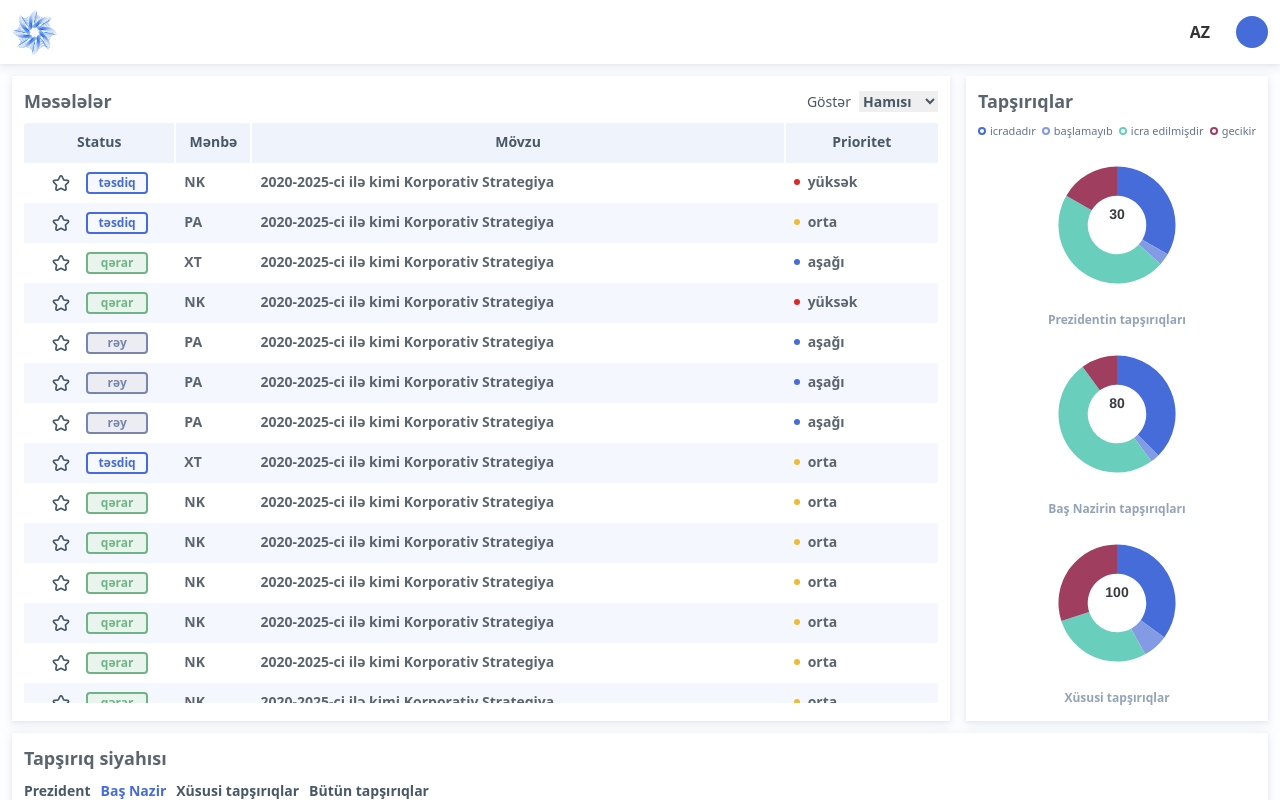
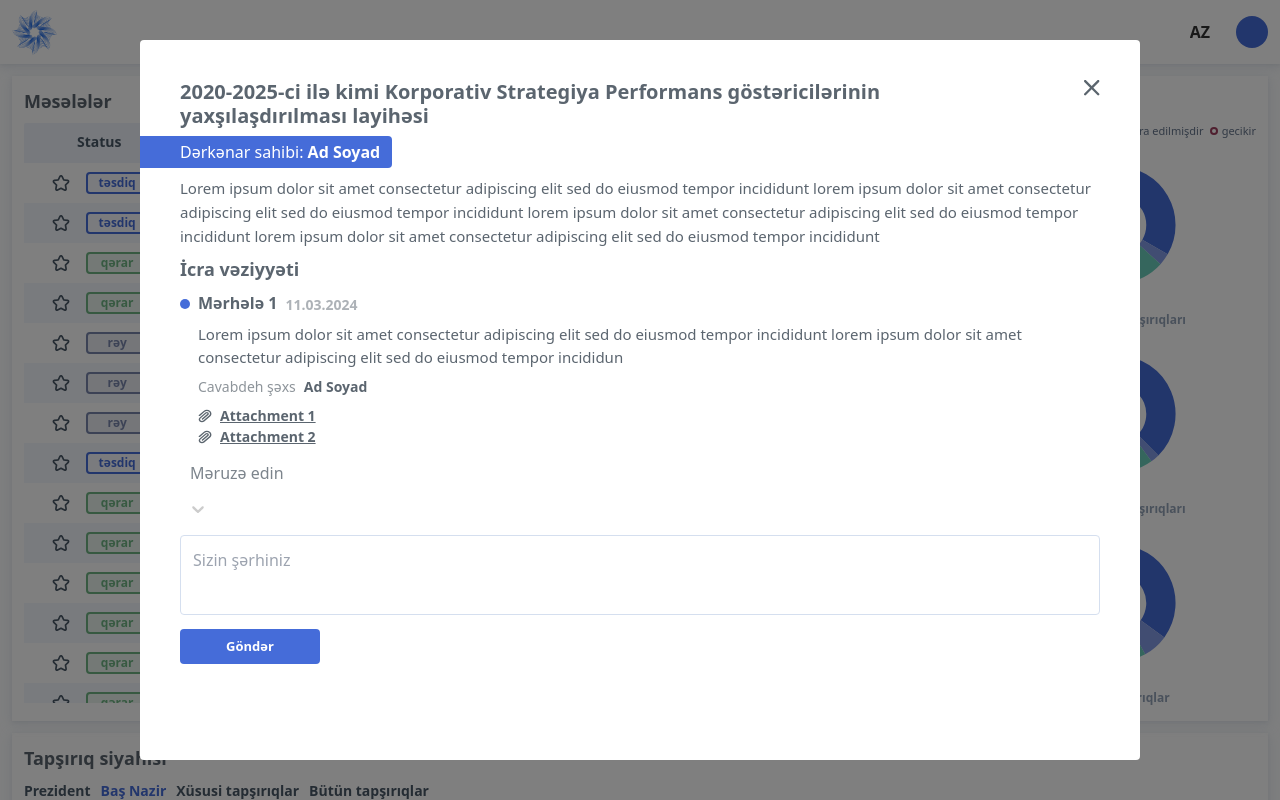
Before and after one commit to RahimliZakir/task-management-project-aih, a React (Vite) app: page / in a window 1280 px wide. Shown: the top 800 px of the page. Built offline with nearby package versions, Linux system fonts and the light colour scheme.

Commit message:
useHandleModal Hook Written

```diff
--- a/src/components/pages/ListTask/Index.tsx
+++ b/src/components/pages/ListTask/Index.tsx
@@ -1,8 +1,7 @@
-import { useState } from "react";
-
 import UrgencyList from "../../shared/UrgencyList/Index";
 import ModalTask from "../../shared/ModalTask/Index";
 import { useToggleState } from "../../../hooks/useToggleState";
+import { useHandleModal } from "../../../hooks/useHandleModal";
 
 import Clock from "../../../assets/svg/clock.svg";
 import Data from "./data.json";
@@ -14,14 +13,7 @@ const ListTask = () => {
   const [isActiveToggle, handleToggleClick] = useToggleState(1);
 
   //* Modal
-  const [isModalOpen, setIsModalOpen] = useState<boolean>(false);
-  const openModal = () => {
-    setIsModalOpen(true);
-  };
-
-  const closeModal = () => {
-    setIsModalOpen(false);
-  };
+  const { isModalOpen, openModal, closeModal } = useHandleModal(false);
 
   return (
     <section id="list-task-section" className="mt-3">
--- a/src/components/pages/SelectedTask/Index.tsx
+++ b/src/components/pages/SelectedTask/Index.tsx
@@ -3,6 +3,7 @@ import { useState, useEffect } from "react";
 import Badge from "../../shared/Badge/Index";
 import ModalTask from "../../shared/ModalTask/Index";
 import { useDataSlicer } from "../../../hooks/useDataSlicer";
+import { useHandleModal } from "../../../hooks/useHandleModal";
 import { getPriorityType } from "../../../utils/priority";
 
 import starBold from "../../../assets/svg/star-Bold.svg";
@@ -48,14 +49,7 @@ const SelectedTask = () => {
   //* Fix Width Of Priorities
 
   //* Modal
-  const [isModalOpen, setIsModalOpen] = useState<boolean>(false);
-  const openModal = () => {
-    setIsModalOpen(true);
-  };
-
-  const closeModal = () => {
-    setIsModalOpen(false);
-  };
+  const { isModalOpen, openModal, closeModal } = useHandleModal(true);
 
   //* Dynamic Height of Table
   // const tableRef = useRef<HTMLTableElement>(null);
--- /dev/null
+++ b/src/hooks/useHandleModal.tsx
@@ -0,0 +1,15 @@
+import { useState } from "react";
+
+export const useHandleModal = (openStatus: boolean) => {
+  const [isModalOpen, setIsModalOpen] = useState<boolean>(openStatus);
+
+  const openModal = () => {
+    setIsModalOpen(true);
+  };
+
+  const closeModal = () => {
+    setIsModalOpen(false);
+  };
+
+  return { isModalOpen, openModal, closeModal };
+};
```
